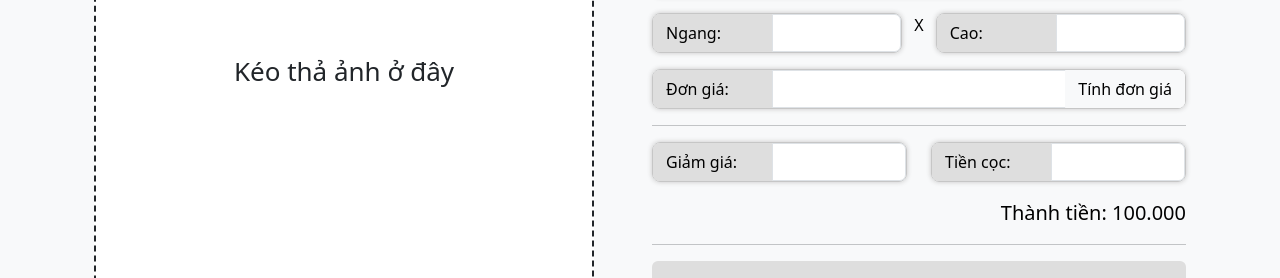
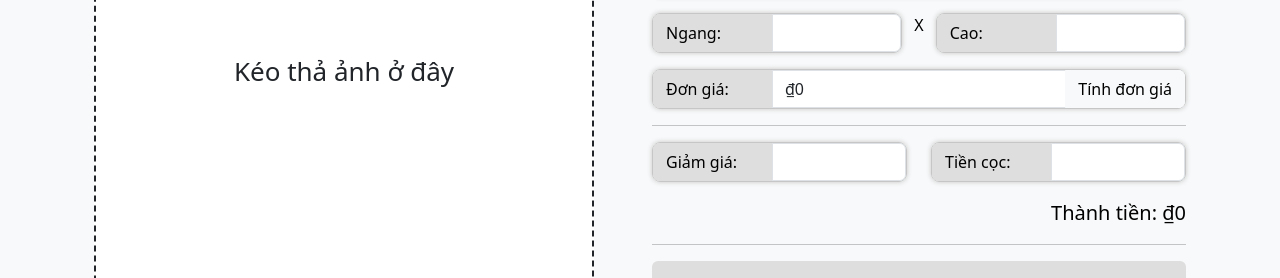
Before and after one commit to SonDangUIT1111/AdvertisingBillboardsStoreManagement, a React (Vite) app: page /hoadon/decal/themhoadon in a window 1280 px wide. Shown: the part 281-559 px from the top of the page. Built offline with nearby package versions, Linux system fonts and the light colour scheme.

Commit message:
Logic ...

```diff
--- a/src/components/drag_and_drop_component/Information_Decal_BangRon.tsx
+++ b/src/components/drag_and_drop_component/Information_Decal_BangRon.tsx
@@ -1,8 +1,13 @@
 import { HoaDonDecal_BangRonProps } from "../../pages/ThemHoaDonMoi_Decal";
+import { formatCurrency } from "../../utiities/formatCurrency";
 
 export type BillDecal_BangRonInfoProps = {
   imageData: string;
+  price: number;
+  total: number;
   handleAdd: (e: React.FormEvent) => void;
+  handleCalculate: React.MouseEventHandler<HTMLButtonElement>;
+  handleCalculateWithDiscount: (e: number) => void;
   setPhoneNumber: React.Dispatch<React.SetStateAction<string>>;
   setName: React.Dispatch<React.SetStateAction<string>>;
   setNote: React.Dispatch<React.SetStateAction<string>>;
@@ -15,6 +20,8 @@ export type BillDecal_BangRonInfoProps = {
 
 export function Information_Decal_BangRon({
   imageData,
+  price,
+  total,
   setPhoneNumber,
   setName,
   setNote,
@@ -24,10 +31,12 @@ export function Information_Decal_BangRon({
   setDiscount,
   setDeposit,
   handleAdd,
+  handleCalculate,
+  handleCalculateWithDiscount,
 }: BillDecal_BangRonInfoProps) {
   return (
     <>
-      <form>
+      <form onSubmit={(e) => handleAdd(e)}>
         <div className="input-group mb-3 bolder-border">
           <div className="input-group-prepend">
             <span
@@ -133,8 +142,14 @@ export function Information_Decal_BangRon({
             placeholder=""
             aria-label=""
             aria-describedby="basic-addon1"
-          />
-          <button className="btn btn-light" type="button">
+          >
+            {formatCurrency(price)}
+          </span>
+          <button
+            className="btn btn-light"
+            type="button"
+            onClick={handleCalculate}
+          >
             Tính đơn giá
           </button>
         </div>
@@ -156,6 +171,15 @@ export function Information_Decal_BangRon({
                 placeholder=""
                 aria-label=""
                 aria-describedby="basic-addon1"
+                onChange={(e) => {
+                  if (e.target.value === "") {
+                    setDiscount(0);
+                    handleCalculateWithDiscount(0);
+                    return;
+                  }
+                  setDiscount(e.target.valueAsNumber);
+                  handleCalculateWithDiscount(e.target.valueAsNumber);
+                }}
               />
             </div>
           </div>
@@ -188,7 +212,7 @@ export function Information_Decal_BangRon({
             textAlign: "right",
           }}
         >
-          Thành tiền: 100.000
+          Thành tiền: {formatCurrency(total)}
         </div>
         <hr />
         <input
@@ -196,7 +220,6 @@ export function Information_Decal_BangRon({
           className="btn btn-grey"
           style={{ width: "100%" }}
           value="Xác nhận hóa đơn"
-          onSubmit={handleAdd}
         ></input>
       </form>
     </>
--- a/src/data/data.ts
+++ b/src/data/data.ts
@@ -10,7 +10,8 @@ export const HoaDonDecalData = [
         discount: 0,
         deposit: 0,
         state: 'Hoàn thành',
-        dateOrder: '1/1/2023'
+        dateOrder: '1/1/2023',
+        total: 0
     },
     {
         id: 123457,
@@ -23,7 +24,8 @@ export const HoaDonDecalData = [
         discount: 0,
         deposit: 0,
         state: 'Hoàn thành',
-        dateOrder: '1/1/2023'
+        dateOrder: '1/1/2023',
+        total: 0
     },
     {
         id: 123458,
@@ -36,7 +38,8 @@ export const HoaDonDecalData = [
         discount: 0,
         deposit: 0,
         state: 'Hoàn thành',
-        dateOrder: '1/1/2023'
+        dateOrder: '1/1/2023',
+        total: 0
     },
     {
         id: 123459,
@@ -49,7 +52,8 @@ export const HoaDonDecalData = [
         discount: 0,
         deposit: 0,
         state: 'Hoàn thành',
-        dateOrder: '1/1/2023'
+        dateOrder: '1/1/2023',
+        total: 0
     },
     {
         id: 123450,
@@ -62,7 +66,8 @@ export const HoaDonDecalData = [
         discount: 0,
         deposit: 0,
         state: 'Hoàn thành',
-        dateOrder: '1/1/2023'
+        dateOrder: '1/1/2023',
+        total: 0
     },
     {
         id: 123451,
@@ -75,7 +80,8 @@ export const HoaDonDecalData = [
         discount: 0,
         deposit: 0,
         state: 'Hoàn thành',
-        dateOrder: '1/1/2023'
+        dateOrder: '1/1/2023',
+        total: 0
     },
     {
         id: 123452,
@@ -88,7 +94,8 @@ export const HoaDonDecalData = [
         discount: 0,
         deposit: 0,
         state: 'Hoàn thành',
-        dateOrder: '1/1/2023'
+        dateOrder: '1/1/2023',
+        total: 0
     },
     {
         id: 123453,
@@ -101,5 +108,6 @@ export const HoaDonDecalData = [
         discount: 0,
         deposit: 0,
         state: 'Hoàn thành',
-        dateOrder: '1/1/2023'
+        dateOrder: '1/1/2023',
+        total: 0
 }]
--- a/src/pages/HoaDon_Decal.tsx
+++ b/src/pages/HoaDon_Decal.tsx
@@ -22,6 +22,7 @@ export function HoaDon_Decal() {
           state={data.state}
           dateOrder={data.dateOrder}
           id={data.id}
+          total={0}
         />
       ))}
     </>
--- a/src/pages/ThemHoaDonMoi_Decal.tsx
+++ b/src/pages/ThemHoaDonMoi_Decal.tsx
@@ -18,6 +18,7 @@ export type HoaDonDecal_BangRonProps = {
   deposit: number;
   state: string;
   dateOrder: string;
+  total: number;
 };
 
 export function ThemHoaDonMoi_Decal() {
@@ -30,6 +31,8 @@ export function ThemHoaDonMoi_Decal() {
   const [price, setPrice] = useState(0);
   const [discount, setDiscount] = useState(0);
   const [deposit, setDeposit] = useState(0);
+  const [copy, setCopy] = useState(0);
+  const [total, setTotal] = useState(0);
 
   const handleAdd = (e: React.FormEvent) => {
     e.preventDefault();
@@ -45,10 +48,19 @@ export function ThemHoaDonMoi_Decal() {
       deposit,
       state: "Not completed",
       dateOrder: "1/1/2023",
+      total: 0,
     });
+    console.log(imageData);
+  };
+  const handleCalculate = () => {
+    setPrice(height * width * 70000);
+    setTotal(height * width * 70000 - discount);
+    setCopy(height * width * 70000);
+  };
+  const handleCalculateWithDiscount = (value: number) => {
+    setTotal(copy - value);
   };
 
-  console.log(HoaDonDecalData);
   return (
     <>
       <div className="container">
@@ -59,6 +71,8 @@ export function ThemHoaDonMoi_Decal() {
           <div className="col" style={{ marginTop: "20px" }}>
             <Information_Decal_BangRon
               imageData={imageData}
+              price={price}
+              total={total}
               setPhoneNumber={setPhoneNumber}
               setName={setName}
               setNote={setNote}
@@ -68,6 +82,8 @@ export function ThemHoaDonMoi_Decal() {
               setDiscount={setDiscount}
               setDeposit={setDeposit}
               handleAdd={handleAdd}
+              handleCalculate={handleCalculate}
+              handleCalculateWithDiscount={handleCalculateWithDiscount}
             />
           </div>
         </div>
--- /dev/null
+++ b/src/utiities/formatCurrency.ts
@@ -0,0 +1,5 @@
+const CURRENCY_FORMAT = new Intl.NumberFormat(undefined, {currency: "VND", style: "currency"})
+
+export function formatCurrency(value: number ) {
+    return CURRENCY_FORMAT.format(value)
+}
```
